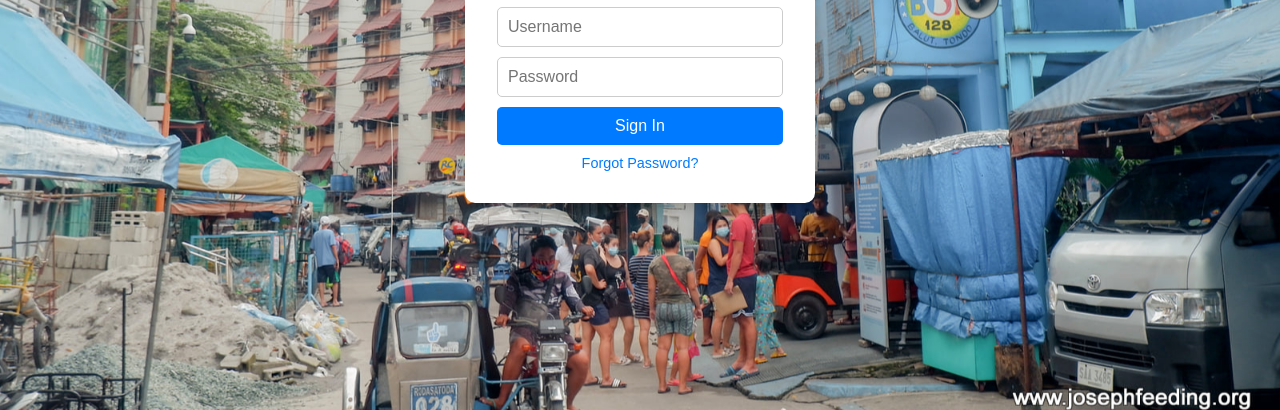
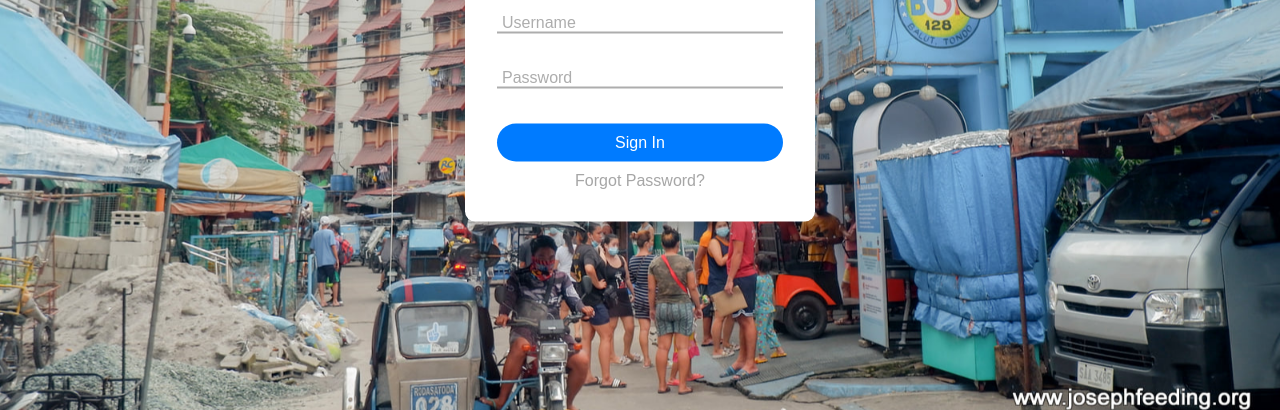
Before and after one commit to Jeem11/SolarydroSync, a website: page WebApp_Admin/Login_Admin.html in a window 1280 px wide. Shown: the part 390-800 px from the top of the page. Drawn offline with Linux system fonts and the light colour scheme.

Commit message:
modified:   WebApp_Admin/Login_Admin.html 	modified:   WebApp_Admin/Login_Script.js 	modified:   WebApp_Admin/Login_Style.css

```diff
--- a/WebApp_Admin/Login_Admin.html
+++ b/WebApp_Admin/Login_Admin.html
@@ -13,11 +13,17 @@
             <img src="128logo.png" alt="Logo">
         </div>
         <h2>Login</h2>
-        <form>
-            <input type="text" placeholder="Username" required>
-            <input type="password" placeholder="Password" required>
+        <form method="post">
+            <div class="txt_field">
+                <input type="text" required>
+                <label>Username</label>
+            </div>
+            <div class="txt_field">
+                <input type="password" required>
+                <label>Password</label>
+            </div>
             <button type="submit">Sign In</button>
-            <a href="#" class="forgot-password">Forgot Password?</a>
+            <div class="forgot-password">Forgot Password?</div>
         </form>
     </div>
 
--- a/WebApp_Admin/Login_Script.js
+++ b/WebApp_Admin/Login_Script.js
@@ -18,7 +18,7 @@ document.addEventListener("DOMContentLoaded", function(){
         }, 2000);
     }
 
-    setInterval(changeBackground, 4000);
+    setInterval(changeBackground, 2000);
 
     document.querySelector('.background-container').style.backgroundImage = images[0];
 
--- a/WebApp_Admin/Login_Style.css
+++ b/WebApp_Admin/Login_Style.css
@@ -19,11 +19,9 @@ html, body {
     background-size: cover;
     background-position: center;
     background-repeat: no-repeat;
-    transition: background-image 1.0s ease-in-out;
-    z-index: -1; /* Ensures it stays behind the login container */
+    transition: background-image 1.5s ease-in-out;
+    z-index: -1;
 }
-
-/* White fade transition effect */
 @keyframes fadeToWhite {
     0% {
         opacity: 1;
@@ -58,7 +56,7 @@ html, body {
     width: 350px;
     text-align: center;
     opacity: 0;
-    animation: slideIn 1s forwards ease-in-out;
+    animation: slideIn 0.5s forwards ease-in-out;
     animation-delay: 1s;
 }
 
@@ -68,14 +66,56 @@ html, body {
     margin-bottom: 1rem;
 }
 
-form input {
-    display: block;
+form .txt_field{
+    position: relative;
+    border-bottom: 2px solid #adadad;
+    margin: 35px 0;
+}
+
+.txt_field input{
     width: 100%;
-    margin: 10px 0;
-    padding: 10px;
-    font-size: 1rem;
-    border: 1px solid #ccc;
-    border-radius: 5px;
+    padding: 0 5px;
+    height: 40 px;
+    font-size: 16px;
+    border: none;
+    background: none;
+    outline: none;
+}
+
+.txt_field label{
+    position: absolute;
+    top: 50%;
+    left: 5px;
+    color: #adadad;
+    transform: translateY(-50%);
+    font-size: 16px;
+    pointer-events: none;
+}
+
+.txt_field span::before{
+    content: '';
+    position: absolute;
+    top: 40px;
+    left: 0;
+    width: 100%;
+    height: 2px;
+    background: #2691d9;
+}
+
+.txt_field input:focus ~ label,
+.txt_field input:valid ~ label{
+    top: -20px;
+    color: #2691d9;
+}
+
+.txt_field input:focus ~ span::before,
+.txt_field input:valid ~ span::before{
+    width: 100%;
+}
+
+form .txt_field input:focus,
+form .txt_field input:valid {
+    border-bottom: 2px solid #2691d9;
 }
 
 form button {
@@ -84,17 +124,25 @@ form button {
     background-color: #007bff;
     color: white;
     border: none;
-    border-radius: 5px;
+    border-radius: 25px;
     cursor: pointer;
     font-size: 1rem;
 }
 
-form .forgot-password {
-    display: block;
+form button:hover{
+    background-color: #2691d9;
+    transition: .5s;
+}
+
+.forgot-password{
     margin-top: 10px;
+    color: #a6a6a6;
+    cursor: pointer;
+}
+
+.forgot-password:hover{
+    text-decoration: underline;
     color: #007bff;
-    text-decoration: none;
-    font-size: 0.9rem;
 }
 
 /* Animation for sliding in the login container */
```
